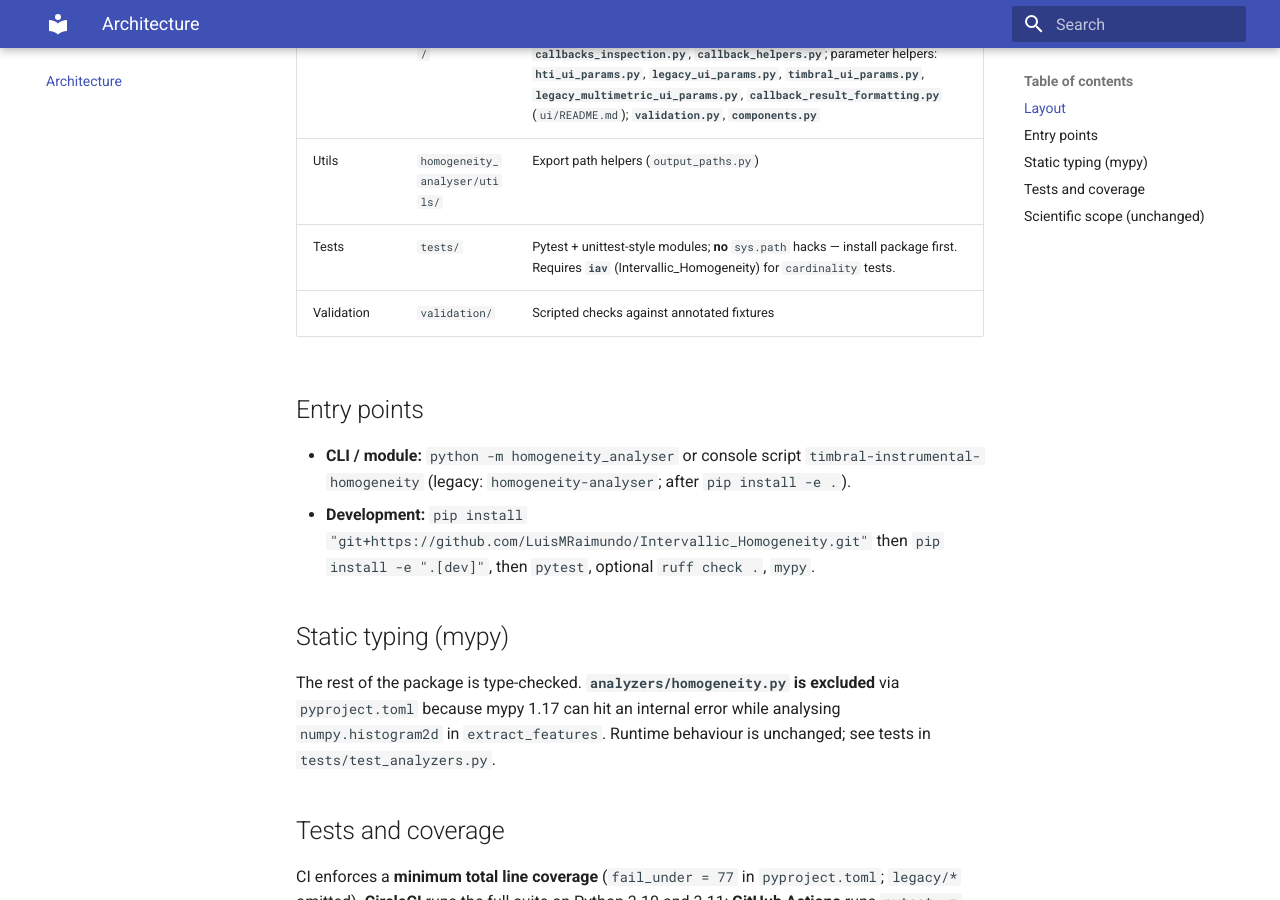
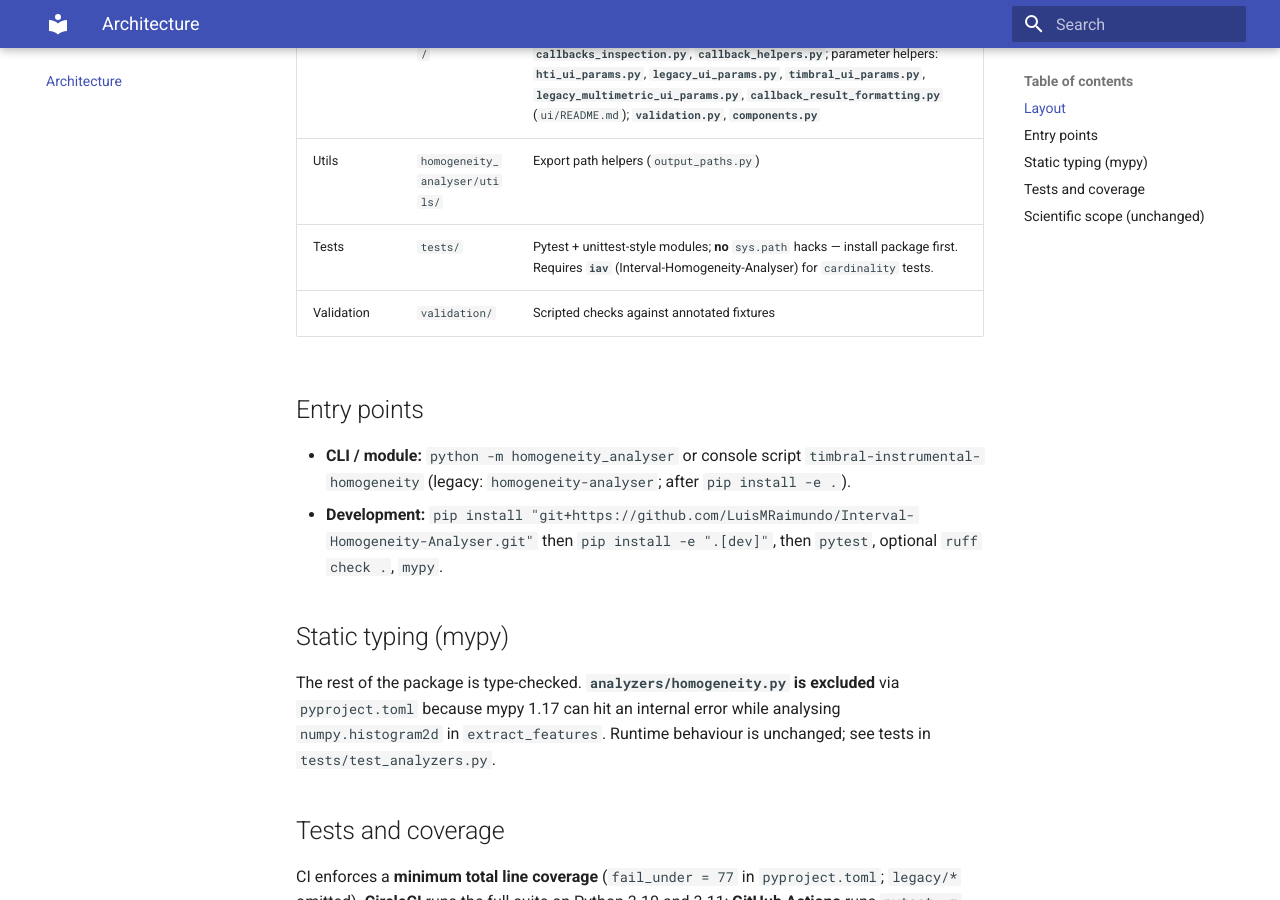
Before and after one commit to LuisMRaimundo/Timbral_Instrumental_Homogeneity, an MkDocs documentation site: the page built from docs/ARCHITECTURE.md, in a window 1280 px wide and 900 px high, scrolled down 1215 px. Built offline with MkDocs 1.6.1 and Material for MkDocs 9.7.7, drawn with Linux system fonts in a browser that asks for light colours.

```diff
--- a/docs/ARCHITECTURE.md
+++ b/docs/ARCHITECTURE.md
@@ -15,13 +15,13 @@ This repository is a **Python package** (`homogeneity_analyser`) under a **src l
 | Plotting | `homogeneity_analyser/plotting/` | Matplotlib / Plotly figures (`time_series.py`, `summaries.py`, `common.py`) |
 | UI | `homogeneity_analyser/ui/` | Gradio app (`gradio_app.py`); **`callbacks.py`** = facade re-exporting **`callbacks_hti.py`** (product), **`callbacks_legacy.py`**, **`callbacks_inspection.py`**, **`callback_helpers.py`**; parameter helpers: **`hti_ui_params.py`**, **`legacy_ui_params.py`**, **`timbral_ui_params.py`**, **`legacy_multimetric_ui_params.py`**, **`callback_result_formatting.py`** (`ui/README.md`); **`validation.py`**, **`components.py`** |
 | Utils | `homogeneity_analyser/utils/` | Export path helpers (`output_paths.py`) |
-| Tests | `tests/` | Pytest + unittest-style modules; **no** `sys.path` hacks — install package first. Requires **`iav`** (Intervallic_Homogeneity) for `cardinality` tests. |
+| Tests | `tests/` | Pytest + unittest-style modules; **no** `sys.path` hacks — install package first. Requires **`iav`** (Interval-Homogeneity-Analyser) for `cardinality` tests. |
 | Validation | `validation/` | Scripted checks against annotated fixtures |
 
 ## Entry points
 
 - **CLI / module:** `python -m homogeneity_analyser` or console script `timbral-instrumental-homogeneity` (legacy: `homogeneity-analyser`; after `pip install -e .`).
-- **Development:** `pip install "git+https://github.com/LuisMRaimundo/Intervallic_Homogeneity.git"` then `pip install -e ".[dev]"`, then `pytest`, optional `ruff check .`, `mypy`.
+- **Development:** `pip install "git+https://github.com/LuisMRaimundo/Interval-Homogeneity-Analyser.git"` then `pip install -e ".[dev]"`, then `pytest`, optional `ruff check .`, `mypy`.
 
 ## Static typing (mypy)
 
```
Also changed, not shown: README.md (+3 -3 lines), 2 other files.
